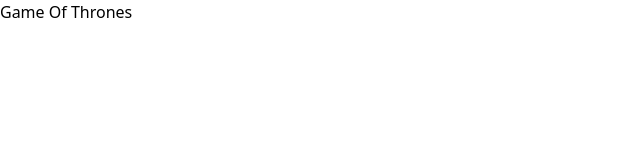
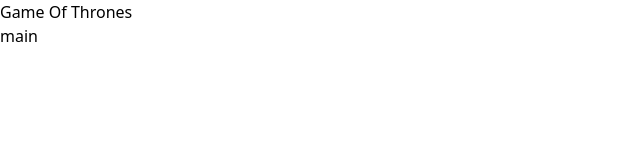
Before and after one commit to HossainRafi/ReactAPI, a React (Vite) app: page / in a window 1280 px wide. Shown: the top 160 px of the page, without its empty margins (0-640 px from the left). Built offline with nearby package versions, Linux system fonts and the light colour scheme.

Commit message:
main component creat

```diff
--- a/src/App.jsx
+++ b/src/App.jsx
@@ -1,9 +1,13 @@
+import Main from "./components/Main";
+
 function App() {
   return (
     <div className="min-h-screen w-full bg-gradient-to-b from-gray-900 to-gray-600 py-10">
       <h1 className="text-center text-3xl sm:text-4xl md:text-6xl font-bold bg-clip-text text-transparent bg-gradient-to-r from-indigo-200 via-red-300 to-yellow-200">
         Game Of Thrones
       </h1>
+
+      <Main />
     </div>
   );
 }
--- /dev/null
+++ b/src/components/Main.jsx
@@ -0,0 +1,10 @@
+
+
+function Main() {
+
+  return (
+    <div>main</div>
+  )
+}
+
+export default Main
```
